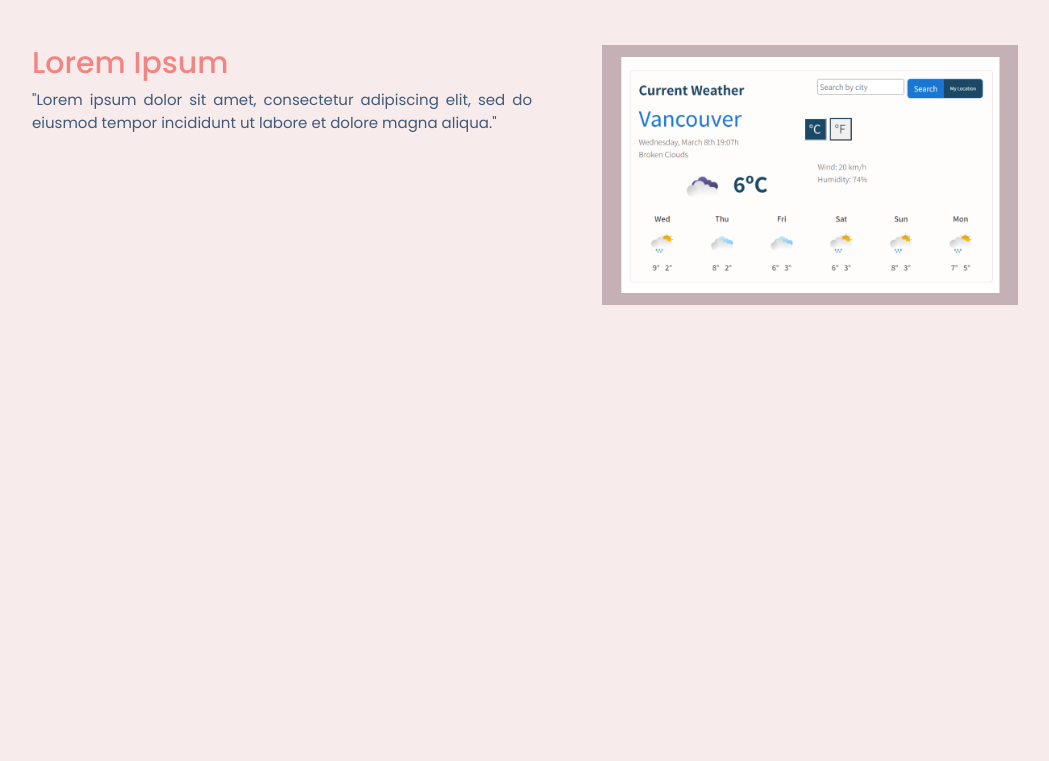
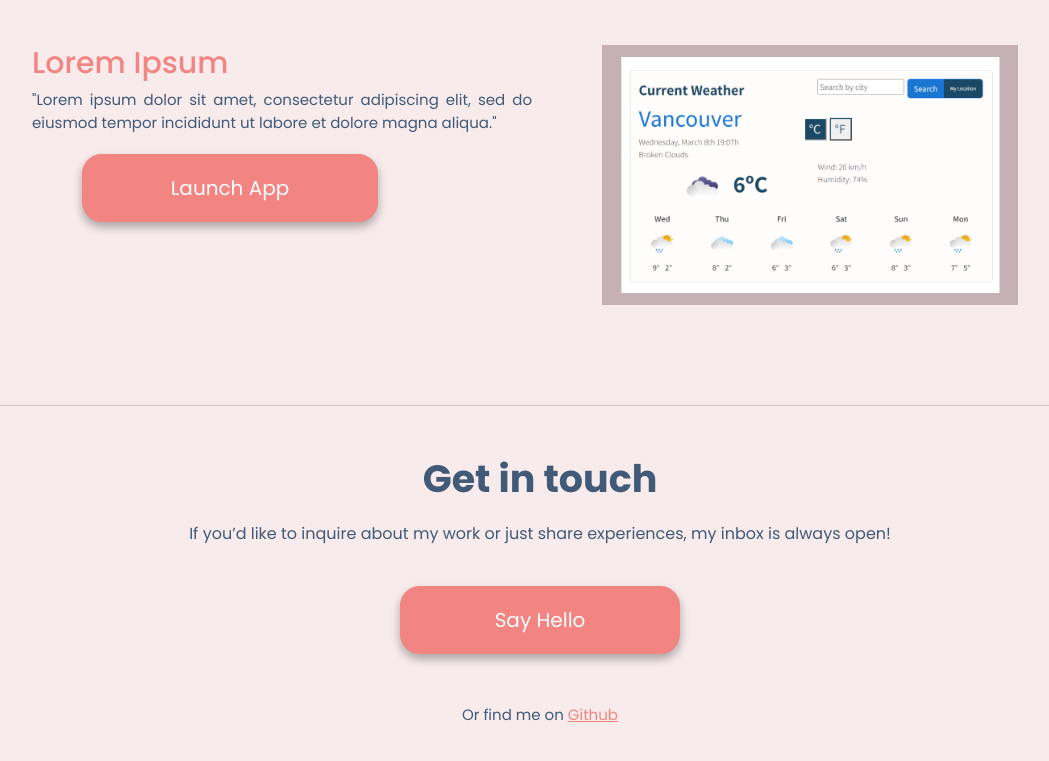
Before and after one commit to alinebsv/portfolio-project, a plain HTML site: page index.html in a window 1280 px wide. Shown: the part 1455-2216 px from the top of the page, without its empty margins (100-1149 px from the left). Before the commit the page ends 1808 px from the top, so only its background shows below. Drawn offline with nearby package versions, Linux system fonts and the light colour scheme.

Commit message:
Added contact section

```diff
--- a/index.html
+++ b/index.html
@@ -137,15 +137,18 @@
               HTML, CSS, JS, and Bootstrap on action, as well as learn how to
               use APIs to collect and display data.
             </div>
+            <a class="btn btn-app">Launch Weather App</a>
           </div>
         </div>
         <div class="row mt-5 mb-5">
           <div class="col-6">
-            <h4>Lorem Ipsum</h4>
+            <h4 class="random-title">Lorem Ipsum</h4>
             <div class="description">
               "Lorem ipsum dolor sit amet, consectetur adipiscing elit, sed do
               eiusmod tempor incididunt ut labore et dolore magna aliqua."
             </div>
+
+            <a class="btn btn-app">Launch App</a>
           </div>
           <div class="col-6">
             <img
@@ -158,5 +161,17 @@
         </div>
       </div>
     </div>
+    <hr />
+    <div class="contact">
+      <h3>Get in touch</h3>
+      <div class="contact-text">
+        If you’d like to inquire about my work or just share experiences, my
+        inbox is always open!
+      </div>
+      <a class="btn btn-main">Say Hello</a>
+      <div class="find-me">
+        Or find me on <a class="github" href="#" target="_blank">Github</a>
+      </div>
+    </div>
   </body>
 </html>
--- a/src/style.css
+++ b/src/style.css
@@ -73,7 +73,7 @@ h2 {
 }
 
 .navbar-nav {
-  margin-left: 500px;
+  margin-left: 450px;
 }
 
 .nav-link {
@@ -135,10 +135,57 @@ hr {
 .work {
   margin-top: 50px;
   margin-left: 100px;
+  margin-bottom: 100px;
+  text-align: justify;
 }
 
 h4 {
   color: var(--main-color);
   font-size: 30px;
   font-weight: 500;
+  text-align: justify;
 }
+
+.btn-app {
+  background-color: var(--main-color);
+  border: solid 4px var(--main-color);
+  border-radius: 20px;
+  color: white;
+  padding: 15px 10px;
+  box-shadow: 0 5px 10px rgba(0, 0, 0, 0.3);
+  display: block;
+  text-align: center;
+
+  margin: 20px 200px 20px 50px;
+  font-size: 20px;
+  font-weight: medium;
+}
+
+.btn-app:hover {
+  color: #fff !important;
+  background-color: var(--secondary-color) !important;
+}
+
+/* Contact */
+
+.contact {
+  margin-top: 50px;
+  margin-bottom: 75px;
+  text-align: center;
+}
+
+.contact-text {
+  margin-top: 20px;
+  margin-bottom: -10px;
+  color: var(--paragraph-text-color);
+}
+
+.find-me {
+  font-size: 15px;
+  line-height: 1.5;
+  color: var(--paragraph-text-color);
+}
+
+.github {
+  color: var(--main-color);
+}
```
